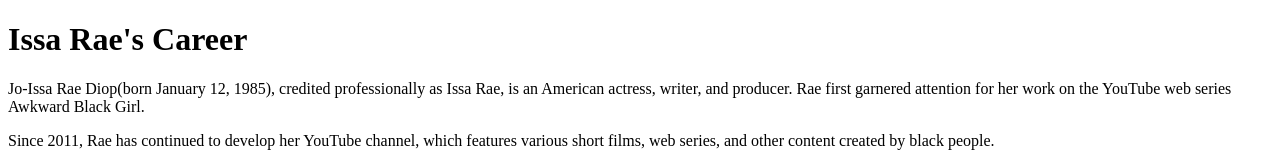
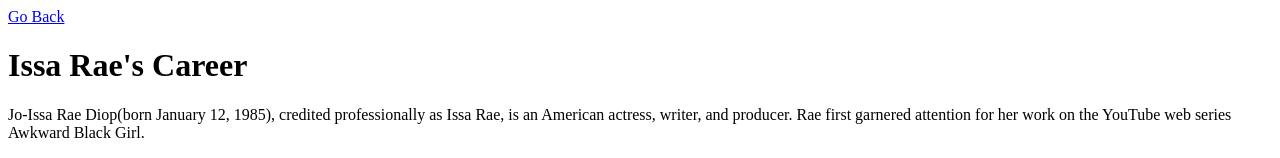
Before and after one commit to dmg-CSEDGE/linking-to-media, a plain HTML site: page issa-rae.html in a window 1280 px wide. Shown: the top 158 px of the page. Drawn offline with Linux system fonts and the light colour scheme.

Commit message:
update readme

```diff
--- a/issa-rae.html
+++ b/issa-rae.html
@@ -7,6 +7,9 @@
 </head>
 
 <body>
+	<header>
+        <a href="./index.html">Go Back</a>
+    </header>
 	<div>
 		<h1>Issa Rae's Career</h1>
 
```
Also changed, not shown: 1 other file.
